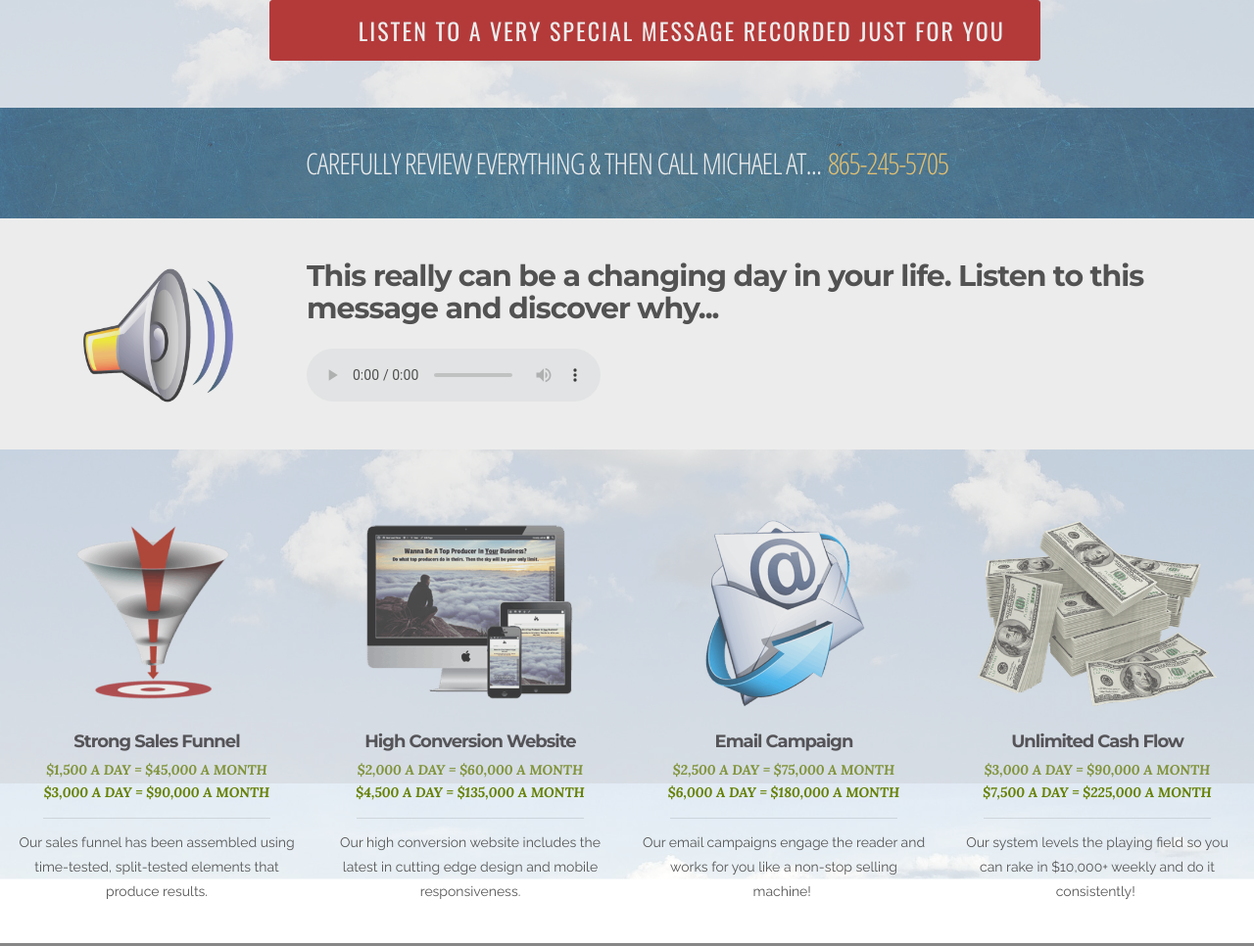
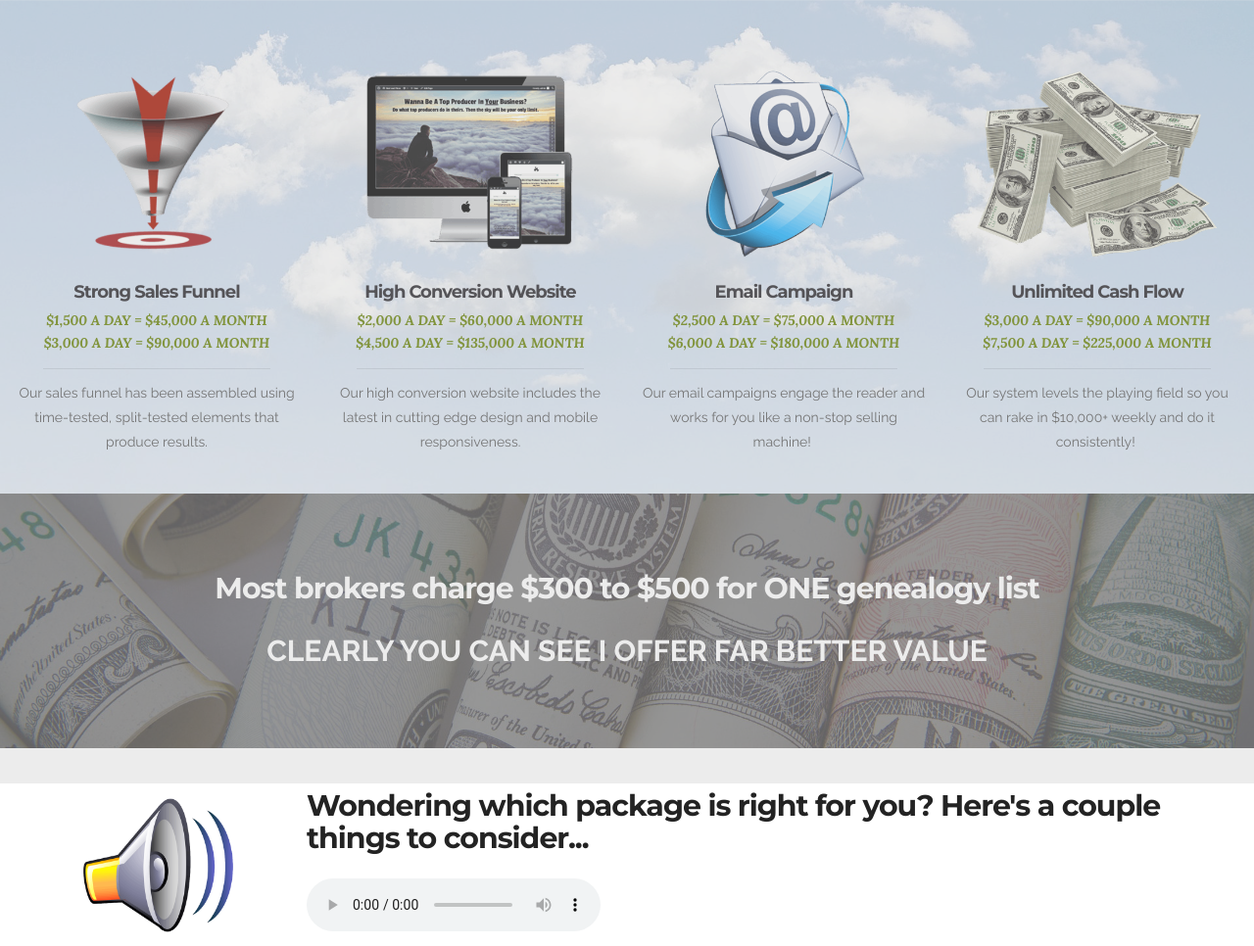
Before and after one commit to GLLists/leads4, a plain HTML site: page index.html in a window 1280 px wide. Shown: the top 966 px of the page at 98% size. Drawn offline with nearby package versions, Linux system fonts and the light colour scheme; a web font is replaced by a local one.

Commit message:
create github pages

```diff
--- a/assets/mobirise/css/mbr-additional.css
+++ b/assets/mobirise/css/mbr-additional.css
@@ -1,11 +1,8 @@
+@import url(https://fonts.googleapis.com/css?family=Montserrat:400,700);
 @import url(https://fonts.googleapis.com/css?family=Oswald:400,300,700);
-@import url(https://fonts.googleapis.com/css?family=Open+Sans+Condensed:300,700);
-@import url(https://fonts.googleapis.com/css?family=Montserrat:400,700);
 @import url(https://fonts.googleapis.com/css?family=Droid+Sans:400,700);
 @import url(https://fonts.googleapis.com/css?family=Lora:400,700);
 @import url(https://fonts.googleapis.com/css?family=Raleway:400,300,700);
-
-
 
 
 
@@ -720,27 +717,6 @@ section.form .container {
 .theme-border {
   border: 1px solid #c0a375;
 }
-#msg-box3-2t .mbr-section-title,
-#msg-box3-2t p {
-  color: #000;
-}
-#msg-box3-2t .btn {
-  font-size: 24px;
-  font-family: 'Oswald', sans-serif;
-}
-#msg-box3-4 .mbr-section-title,
-#msg-box3-4 p {
-  color: #000;
-}
-#msg-box3-4 .mbr-section-title {
-  color: #ffffff;
-  font-size: 20px;
-  text-align: center;
-}
-#msg-box3-4 .mbr-section-title SPAN {
-  font-size: 30px;
-  font-family: 'Open Sans Condensed', sans-serif;
-}
 #extFeatures7-1s H5 {
   color: #668103;
 }
--- a/index.html
+++ b/index.html
@@ -10,13 +10,12 @@
   <meta name="description" content="Best Pro Leads">
 
   <title>Best Pro Leads</title>
+  <link rel="stylesheet" href="https://fonts.googleapis.com/css?family=Lora:400,700,400italic,700italic&subset=latin">
+  <link rel="stylesheet" href="https://fonts.googleapis.com/css?family=Raleway:100,100i,200,200i,300,300i,400,400i,500,500i,600,600i,700,700i,800,800i,900,900i">
   <link rel="stylesheet" href="https://fonts.googleapis.com/css?family=Montserrat:400,700">
-  <link rel="stylesheet" href="https://fonts.googleapis.com/css?family=Raleway:100,100i,200,200i,300,300i,400,400i,500,500i,600,600i,700,700i,800,800i,900,900i">
-  <link rel="stylesheet" href="https://fonts.googleapis.com/css?family=Lora:400,700,400italic,700italic&subset=latin">
-  <link rel="stylesheet" href="assets/icon54/style.css">
   <link rel="stylesheet" href="assets/tether/tether.min.css">
+  <link rel="stylesheet" href="assets/soundcloud-plugin/style.css">
   <link rel="stylesheet" href="assets/bootstrap/css/bootstrap.min.css">
-  <link rel="stylesheet" href="assets/soundcloud-plugin/style.css">
   <link rel="stylesheet" href="assets/socicon/css/styles.css">
   <link rel="stylesheet" href="assets/animate.css/animate.min.css">
   <link rel="stylesheet" href="assets/mobirise3-blocks-plugin/css/style.css">
@@ -27,79 +26,7 @@
 
 </head>
 <body>
-  <section class="mbr-section article mbr-parallax-background" id="msg-box3-2t" data-rv-view="192" style="background-image: url(assets/images/mbr-1920x1276.jpg); padding-top: 0px; padding-bottom: 40px;">
-
-    <div class="mbr-overlay" style="opacity: 0.8; background-color: rgb(255, 255, 255);">
-    </div>
-    <div class="container">
-        <div class="row">
-            <div class="col-md-8 col-md-offset-2 text-xs-center">
-
-
-                <div><a class="btn btn-danger" href="index.html#msg-box4-2l"><span class="icon54-v1-click-1 mbr-iconfont mbr-iconfont-btn"></span>&nbsp;LISTEN TO A VERY SPECIAL MESSAGE RECORDED JUST FOR YOU</a> </div>
-            </div>
-        </div>
-    </div>
-
-</section>
-
-<section class="mbr-section article mbr-parallax-background" id="msg-box3-4" data-rv-view="195" style="background-image: url(assets/images/mbr-1920x1280.jpg); padding-top: 40px; padding-bottom: 40px;">
-
-    <div class="mbr-overlay" style="opacity: 0.4; background-color: rgb(40, 50, 78);">
-    </div>
-    <div class="container">
-        <div class="row">
-            <div class="col-md-8 col-md-offset-2 text-xs-center">
-                <h3 class="mbr-section-title display-2"><span style="font-weight: normal;">CAREFULLY REVIEW EVERYTHING &amp; THEN CALL MICHAEL AT...&nbsp;<a href="tel:+1-865-245-5705">865-245-5705</a></span></h3>
-
-
-            </div>
-        </div>
-    </div>
-
-</section>
-
-<div id="msg-box4-2l"><section class="mbr-section" data-rv-view="46" style="background-color: rgb(255, 255, 255); padding-top: 40px; padding-bottom: 40px;">
-
-
-    <div class="container">
-        <div class="row">
-            <div class="mbr-table-md-up">
-
-              <div class="mbr-table-cell mbr-right-padding-md-up mbr-valign-top col-md-7 image-size" style="width: 20%;">
-                  <div class="mbr-figure"><img src="assets/images/sound-cloud-pic1000-1000x1000.png"></div>
-              </div>
-
-
-
-
-              <div class="mbr-table-cell col-md-5 text-xs-center text-md-left content-size">
-                  <h3 class="mbr-section-title display-2 mbr-editable-content" style="font-size: 30px;">This really can be a changing day in your life. Listen to this message and discover why...</h3>
-                  <div class="lead">
-
-                    <audio controls="" src="http://www.fearlessdudes.info/wp-content/uploads/2019/06/actiontaker-11m-31s.mp3">
-               <figure class="wp-block-audio aligncenter">
-   <audio controls="" src="http://www.fearlessdudes.info/wp-content/uploads/2019/06/actiontaker-11m-31s.mp3">
-            Your browser does not support the
-            <code>audio</code> element.
-    </audio>
-</figure></audio>
-
-                  </div>
-
-
-              </div>
-
-
-
-
-            </div>
-        </div>
-    </div>
-
-</section></div>
-
-<section class="mbr-cards mbr-section extFeatures mbr-parallax-background" id="extFeatures7-1s" data-rv-view="199" style="background-image: url(assets/images/mbr-1920x1276.jpg); padding-top: 40px; padding-bottom: 40px;">
+  <section class="mbr-cards mbr-section extFeatures mbr-parallax-background" id="extFeatures7-1s" data-rv-view="199" style="background-image: url(assets/images/mbr-1920x1276.jpg); padding-top: 40px; padding-bottom: 40px;">
 
     <div class="mbr-overlay" style="opacity: 0.7; background-color: rgb(255, 255, 255);">
     </div>
@@ -363,7 +290,7 @@
         <div class="row">
             <div class="col-lg-8 mx-auto mbr-form" data-form-type="formoid">
 <!--Formbuilder Form-->
-<form action="https://mobirise.com/" method="POST" class="mbr-form form-with-styler" data-form-title="Best Pro leads #3"><input type="hidden" name="email" data-form-email="true" value="A6dRhFAcihJXwknhhaptZvjlGDrAJ9CJ3SZ8HT1/gkIMmIn149lXnxjDvRowphR/eu4Afe47lGxPvVl0Kw9oyD5Iq7nNu8gI+hJBc+v0W8bGDjXxpHww9dHoYZ1qjxrR">
+<form action="https://mobirise.com/" method="POST" class="mbr-form form-with-styler" data-form-title="Best Pro leads #3"><input type="hidden" name="email" data-form-email="true" value="c2nznQvsZ2gtHaTG2Is2bUFEBPZgrj4FTKoY81W/3h7u5zKHi5r2DRYBqgXfOngLlXigGfzKM/ixQMncx2yv5BdP9zqRojHfpWGgXnUqsNn/BETBinP7BJcha65K30Qw">
 <div class="form-row">
 <div hidden="hidden" data-form-alert="" class="alert alert-success col-12">Thanks for filling out the form!</div>
 <div hidden="hidden" data-form-alert-danger="" class="alert alert-danger col-12">Oops...! some problem!</div>
@@ -417,7 +344,7 @@
 
                             <div class="form-wrapper" data-form-type="formoid">
 <!--Formbuilder Form-->
-<form action="https://mobirise.com/" method="POST" class="mbr-form form-with-styler" data-form-title="Best Pro Leads #3"><input type="hidden" name="email" data-form-email="true" value="M1lrSww2LVwuc0QSh7JU1l1KOW+RSOBIWTXBjDrqOw/4aBeYp0DPi7w998AJ6/gnX50Fja+Wgi8QmejhB9lnd2CV/GUxnxfpu9Rk2lzi4IuFfOJ3ytClfMZLKntbKf0d">
+<form action="https://mobirise.com/" method="POST" class="mbr-form form-with-styler" data-form-title="Best Pro Leads #3"><input type="hidden" name="email" data-form-email="true" value="08hoehWKlKxdS2OYd210/XPpvQqtgLWg6NpOjhWTLiGBs0rN6ix7I9SADAB18vk4GKoddOF3DB/Y+m/4UOipYbtOdgPVatz+ILdHUzu6DkMxePC732K9VXNIsINzdhoz">
 <div class="">
 <div hidden="hidden" data-form-alert="" class="alert alert-success col-12">Thanks for filling out the form!</div>
 <div hidden="hidden" data-form-alert-danger="" class="alert alert-danger col-12">
@@ -461,8 +388,8 @@
   <script src="assets/tether/tether.min.js"></script>
   <script src="assets/bootstrap/js/bootstrap.min.js"></script>
   <script src="assets/jarallax/jarallax.js"></script>
+  <script src="assets/smooth-scroll/smooth-scroll.js"></script>
   <script src="assets/viewport-checker/jquery.viewportchecker.js"></script>
-  <script src="assets/smooth-scroll/smooth-scroll.js"></script>
   <script src="assets/typed/typed.min.js"></script>
   <script src="assets/popup-onexit-plugin/script.js"></script>
   <script src="assets/popup-overlay-plugin/script.js"></script>
```
Also changed, not shown: 1 other file.
